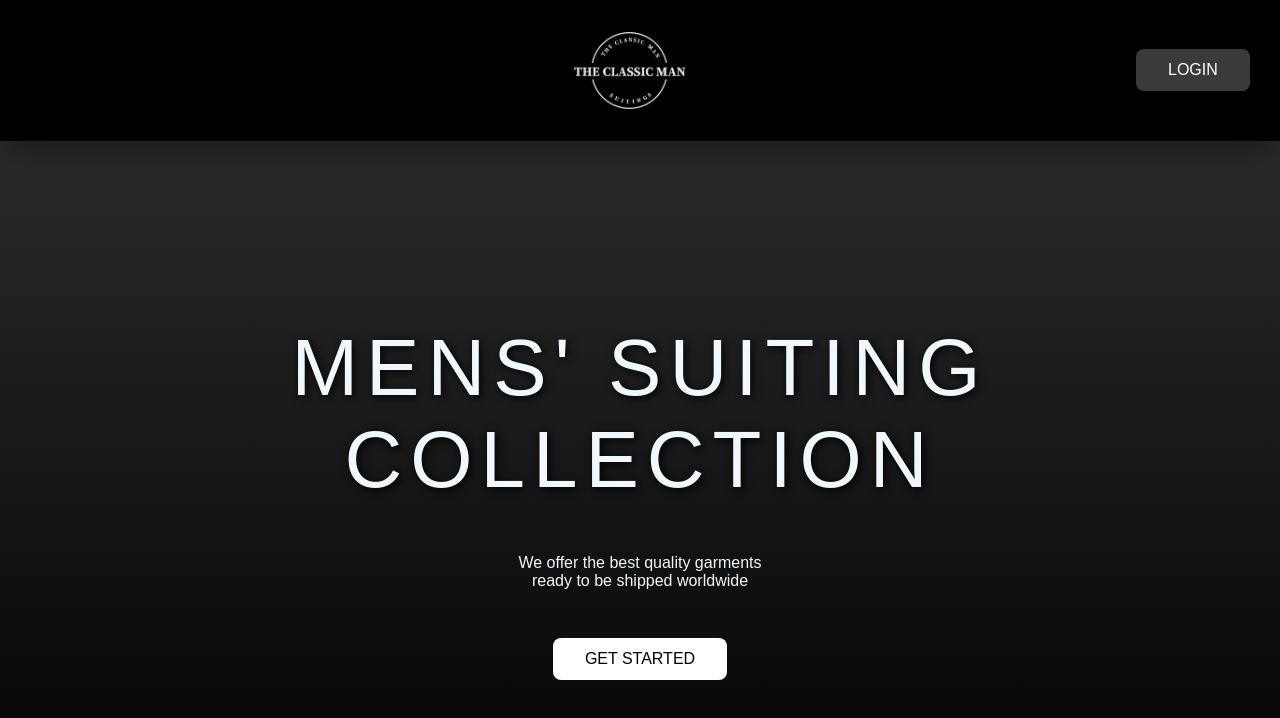
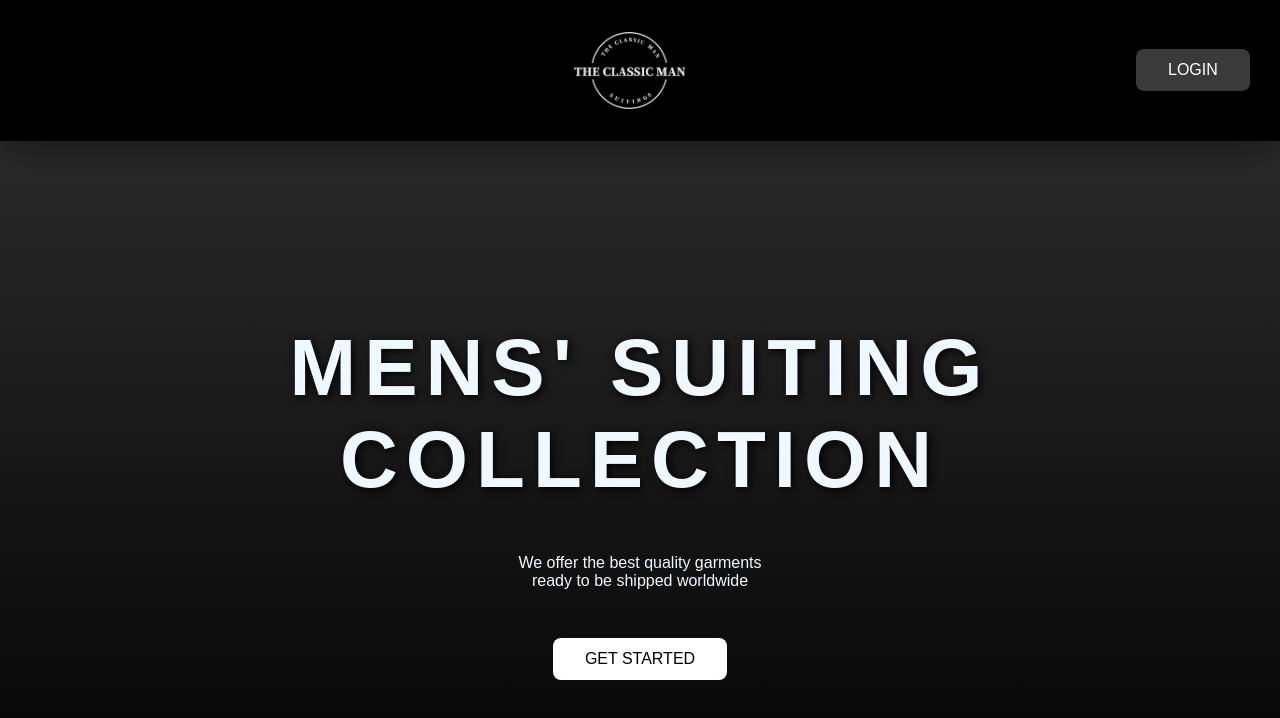
Before and after one commit to Gblnn/theclassicman, a React (Vite) app: page / in a window 1280 px wide. Shown: the top 718 px of the page. Built offline with nearby package versions, Linux system fonts and the light colour scheme; a web font is replaced by a local one.

Commit message:
Update utils.css

```diff
--- a/src/styles/utils.css
+++ b/src/styles/utils.css
@@ -89,7 +89,7 @@
 .heading{
     text-shadow: 2px 2px 10px black;
     font-size: 2rem;
-    font-weight: 500;
+    font-weight: 600;
     letter-spacing: 0.5rem;
     text-align: center;
 }
```
